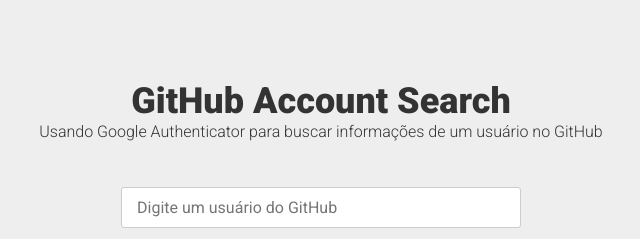
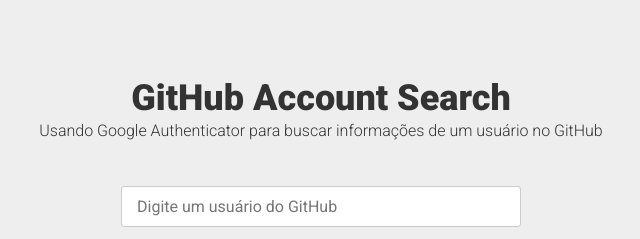
Before and after one commit to jofelipe/githubsearch, a plain HTML site: page index.html in a window 1280 px wide. Shown: the top 239 px of the page, 319-959 px from the left. Drawn offline with nearby package versions, Linux system fonts and the light colour scheme.

Commit message:
Update app.css

```diff
--- a/app.css
+++ b/app.css
@@ -9,7 +9,7 @@
 
 /* app title */
 .app-title { color: #333; margin-top: 50px; text-align: center; margin-bottom: 15px }
-.app-title h1 { font-size: 36px }
+.app-title h1 { font-size: 36px; line-height: 36px; margin-bottom: 5px }
 .app-title p { font-size: 16px; font-weight: 300 }
 
 /* elements */
```
